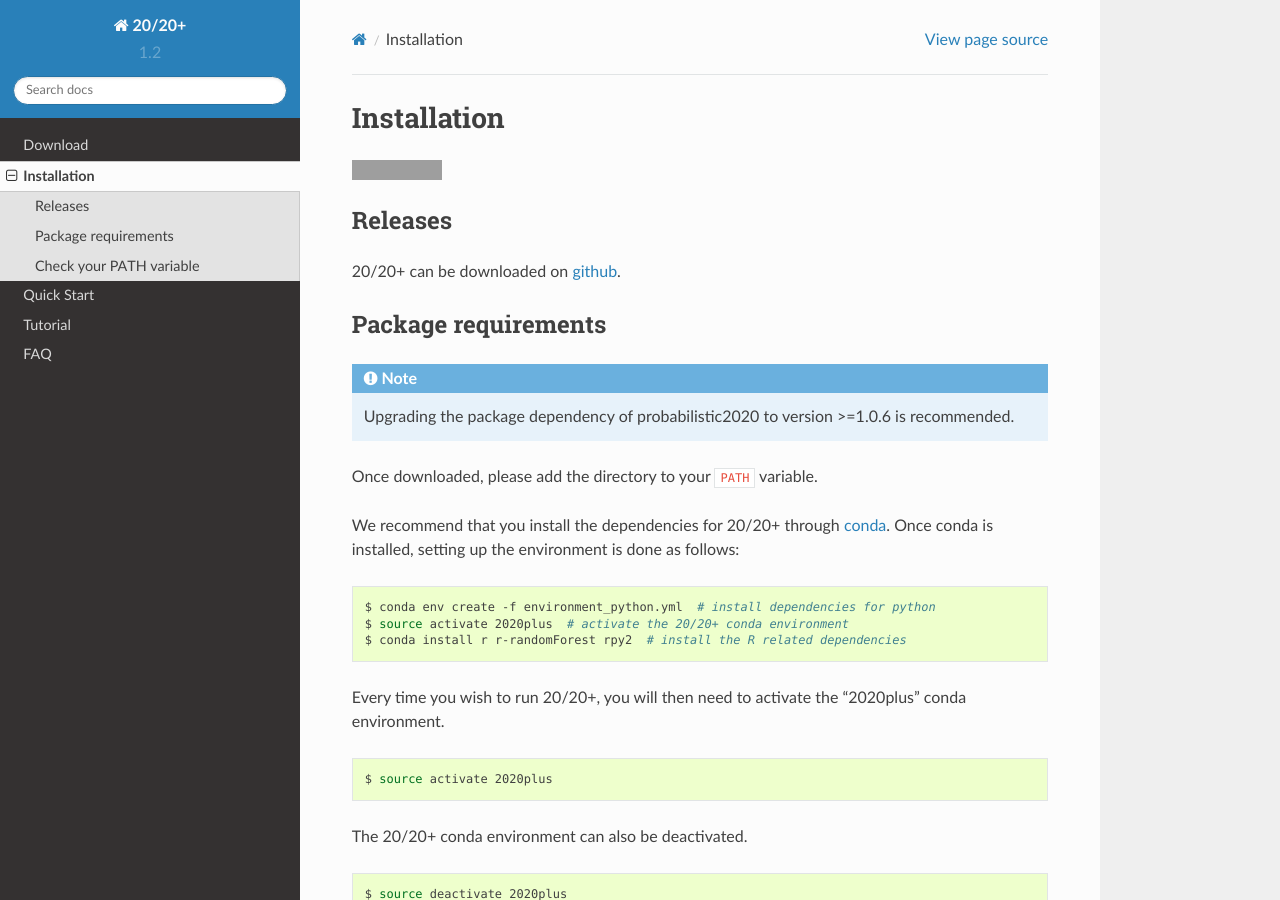
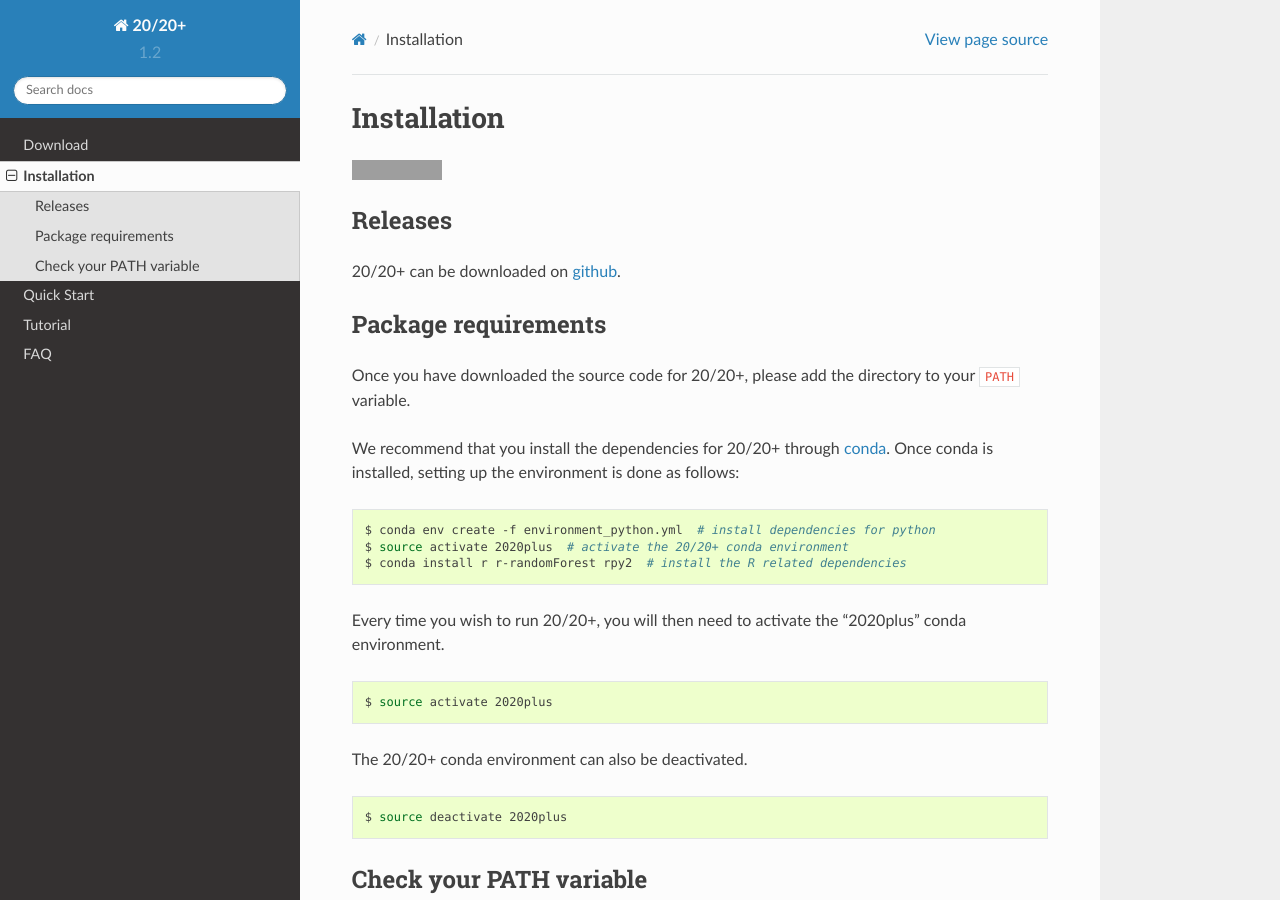
Before and after one commit to KarchinLab/2020plus, a Sphinx documentation site: the page built from doc/installation.rst, in a window 1280 px wide and 900 px high. Built offline with Sphinx 7.4.7 and the Read the Docs theme 2.0.0, drawn with Linux system fonts in a browser that asks for light colours; grey boxes are pictures that could not be loaded.

Commit message:
Minor modification to install instructions

```diff
--- a/doc/installation.rst
+++ b/doc/installation.rst
@@ -12,9 +12,7 @@
 Package requirements
 ~~~~~~~~~~~~~~~~~~~~
 
-.. note:: Upgrading the package dependency of probabilistic2020 to version >=1.0.6 is recommended.
-
-Once downloaded, please add the directory to your :code:`PATH` variable.
+Once you have downloaded the source code for 20/20+, please add the directory to your :code:`PATH` variable.
 
 We recommend that you install the dependencies for 20/20+ through `conda <https://conda.io/miniconda.html>`_. Once conda is installed, setting up the environment is done as follows:
 
```
